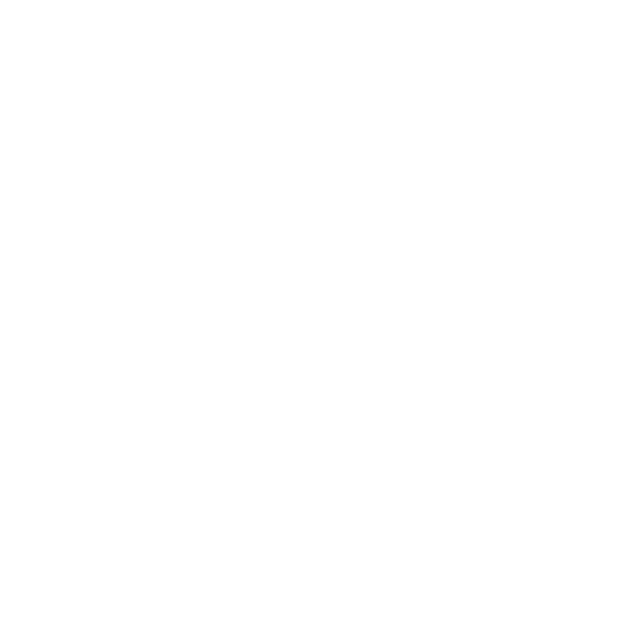
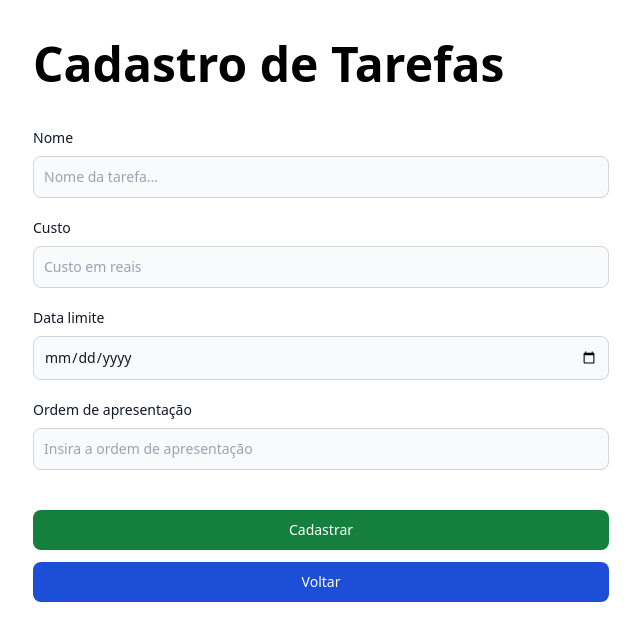
Before and after one commit to nelsonfjunior/front-tarefas, an Angular app: page /cadastro in a window 1280 px wide. Before the commit this address led to /. Shown: the top 640 px of the page, without its empty margins (319-959 px from the left). Built offline with nearby package versions, Linux system fonts and the light colour scheme.

Commit message:
feat: novas funcionalidades

```diff
--- a/src/app/app.config.ts
+++ b/src/app/app.config.ts
@@ -1,4 +1,4 @@
-import { ApplicationConfig, provideZoneChangeDetection } from '@angular/core';
+import { ApplicationConfig, LOCALE_ID, provideZoneChangeDetection} from '@angular/core';
 import { provideRouter } from '@angular/router';
 
 import { routes } from './app.routes';
@@ -7,7 +7,18 @@ import { provideAnimations } from '@angular/platform-browser/animations';
 
 import { provideToastr } from 'ngx-toastr';
 import { provideHttpClient } from '@angular/common/http';
+import { registerLocaleData } from '@angular/common';
+import ptBr from '@angular/common/locales/pt';
 
+registerLocaleData(ptBr);
 export const appConfig: ApplicationConfig = {
-  providers: [provideZoneChangeDetection({ eventCoalescing: true }), provideRouter(routes), provideClientHydration(), provideAnimations(), provideToastr(), provideHttpClient(),]
+  providers: [
+    provideZoneChangeDetection({ eventCoalescing: true }),
+    provideRouter(routes),
+    provideClientHydration(),
+    provideAnimations(),
+    provideToastr(),
+    provideHttpClient(),
+    {provide: LOCALE_ID, useValue: 'pt-br'}
+  ],
 };
--- a/src/app/app.routes.ts
+++ b/src/app/app.routes.ts
@@ -1,6 +1,10 @@
+import { CadastroComponent } from './pages/cadastro/cadastro.component';
+import { EdicaoComponent } from './pages/edicao/edicao.component';
 import { HomeComponent } from './pages/home/home.component';
 import { Routes } from '@angular/router';
 
 export const routes: Routes = [
-  {path:'', component: HomeComponent}
+  {path:'', component: HomeComponent},
+  {path:'cadastro', component: CadastroComponent},
+  {path:'edicao/:id', component: EdicaoComponent}
 ];
--- /dev/null
+++ b/src/app/components/formulario/formulario.component.html
@@ -0,0 +1,37 @@
+<div class="mt-10 md:container md:mx-auto">
+  <h1 class="text-5xl font-extrabold dark:text-black mx-auto max-w-xl">{{descTitulo}}</h1>
+  <form class="my-10 max-w-xl mx-auto" [formGroup]="tarefaForm" (ngSubmit)="submit()" #formDit="ngForm">
+    <div class="mb-5">
+      <label for="nome" class="block mb-2 text-sm font-medium text-gray-900 dark:text-black">Nome</label>
+      <input type="text" id="email" class="bg-gray-50 border border-gray-300 text-gray-900 text-sm rounded-lg focus:ring-blue-500 focus:border-blue-500 block w-full p-2.5 dark:bg-white-700 dark:border-gray-600 dark:placeholder-gray-400 dark:text-black dark:focus:ring-blue-500 dark:focus:border-blue-500" placeholder="Nome da tarefa..." required formControlName="nome"/>
+    </div>
+    <div class="mb-5">
+      <label for="custo" class="block mb-2 text-sm font-medium text-gray-900 dark:text-black">Custo</label>
+      <input type="number" id="password" class="bg-gray-50 border border-gray-300 text-gray-900 text-sm rounded-lg focus:ring-blue-500 focus:border-blue-500 block w-full p-2.5 dark:bg-white-700 dark:border-gray-600 dark:placeholder-gray-400 dark:text-black dark:focus:ring-blue-500 dark:focus:border-blue-500" placeholder="Custo em reais" required formControlName="custo"/>
+    </div>
+
+    <div class="mb-5">
+      <label for="data" class="block mb-2 text-sm font-medium text-gray-900 dark:text-black">Data limite</label>
+      <input type="date" id="password" class="bg-gray-50 border border-gray-300 text-gray-900 text-sm rounded-lg focus:ring-blue-500 focus:border-blue-500 block w-full p-2.5 dark:bg-white-700 dark:border-gray-600 dark:placeholder-gray-400 dark:text-black dark:focus:ring-blue-500 dark:focus:border-blue-500" placeholder="Insira a data limite" required formControlName="dataLimite"/>
+    </div>
+
+    <div class="mb-5">
+      <label for="ordem" class="block mb-2 text-sm font-medium text-gray-900 dark:text-black">Ordem de apresentação</label>
+      <input type="number" id="password" class="bg-gray-50 border border-gray-300 text-gray-900 text-sm rounded-lg focus:ring-blue-500 focus:border-blue-500 block w-full p-2.5 dark:bg-white-700 dark:border-gray-600 dark:placeholder-gray-400 dark:text-black dark:focus:ring-blue-500 dark:focus:border-blue-500" placeholder="Insira a ordem de apresentação" required formControlName="ordemApresentacao"/>
+    </div>
+
+    <button
+    type="submit"
+    class="mt-5 w-full focus:outline-none text-white bg-green-700 hover:bg-green-800 focus:ring-4 focus:ring-green-300 font-medium rounded-lg text-sm px-5 py-2.5 me-2 mb-2 dark:bg-green-600 dark:hover:bg-green-700 dark:focus:ring-green-800"
+  >
+    {{btnAcao}}
+  </button>
+  <button
+    routerLink="/"
+    type="submit"
+    class="mt-1 w-full text-white bg-blue-700 hover:bg-blue-800 focus:ring-4 focus:ring-blue-300 font-medium rounded-lg text-sm px-5 py-2.5 dark:bg-blue-600 dark:hover:bg-blue-700 focus:outline-none dark:focus:ring-blue-800"
+  >
+    Voltar
+  </button>
+  </form>
+</div>
--- /dev/null
+++ b/src/app/components/formulario/formulario.component.ts
@@ -0,0 +1,34 @@
+import { Component, EventEmitter, Input, LOCALE_ID, OnInit, Output } from '@angular/core';
+import { FormControl, FormGroup, FormsModule, ReactiveFormsModule } from '@angular/forms';
+import { Tarefa } from '../../interface/Tarefa';
+import { RouterModule } from '@angular/router';
+import { CommonModule } from '@angular/common';
+
+@Component({
+  selector: 'app-formulario',
+  standalone: true,
+  imports: [RouterModule,  FormsModule, ReactiveFormsModule, CommonModule],
+  templateUrl: './formulario.component.html',
+})
+export class FormularioComponent implements OnInit{
+  @Output() onSubmit = new EventEmitter<Tarefa>();
+  @Input() tarefa: Tarefa | null = null;
+  @Input() descTitulo!: string;
+  @Input() btnAcao!: string;
+
+  tarefaForm!: FormGroup;
+
+  ngOnInit(): void {
+    this.tarefaForm = new FormGroup({
+      nome: new FormControl(this.tarefa ? this.tarefa.nome : ''),
+      custo: new FormControl(this.tarefa ? this.tarefa.custo : ''),
+      dataLimite: new FormControl(this.tarefa ? this.tarefa.dataLimite : ''),
+      ordemApresentacao: new FormControl(this.tarefa ? this.tarefa.ordemApresentacao : '')
+    });
+  }
+
+  submit(){
+    this.onSubmit.emit(this.tarefaForm.value);
+  }
+
+}
--- /dev/null
+++ b/src/app/pages/cadastro/cadastro.component.html
@@ -0,0 +1,3 @@
+<div>
+  <app-formulario (onSubmit)="criarUsuario($event)" [btnAcao]="btnAcao" [descTitulo]="descTitulo"></app-formulario>
+</div>
--- /dev/null
+++ b/src/app/pages/cadastro/cadastro.component.ts
@@ -0,0 +1,37 @@
+import { TarefaService } from './../../service/tarefa.service';
+import { Component, LOCALE_ID } from '@angular/core';
+import { FormularioComponent } from "../../components/formulario/formulario.component";
+import { Tarefa } from '../../interface/Tarefa';
+import { Router } from '@angular/router';
+import { ToastrService } from 'ngx-toastr';
+import { CommonModule } from '@angular/common';
+
+@Component({
+  selector: 'app-cadastro',
+  standalone: true,
+  imports: [FormularioComponent, CommonModule],
+  templateUrl: './cadastro.component.html',
+})
+export class CadastroComponent {
+  btnAcao = 'Cadastrar';
+  descTitulo = 'Cadastro de Tarefas';
+
+  constructor(private tarefaService: TarefaService, private router: Router, private toastr: ToastrService) {}
+
+  criarUsuario(tarefa: Tarefa){
+    this.tarefaService.salvar(tarefa).subscribe({
+      next: (res) => {
+        this.toastr.success('Tarefa cadastrada com sucesso', 'Sucesso', {
+          timeOut: 3000,
+        });
+        this.router.navigate(['/']);
+      },
+      error: () => {
+        this.toastr.error('Erro ao cadastrar tarefa', 'Error', {
+          timeOut: 3000,
+        });
+      }
+    });
+  }
+
+}
--- /dev/null
+++ b/src/app/pages/edicao/edicao.component.html
@@ -0,0 +1,3 @@
+<div *ngIf="tarefa">
+  <app-formulario [tarefa]="tarefa" [btnAcao]="btnAcao" [descTitulo]="descTitulo" (onSubmit)="editarTarefa($event)"></app-formulario>
+</div>
--- /dev/null
+++ b/src/app/pages/edicao/edicao.component.ts
@@ -0,0 +1,59 @@
+import { Component, OnInit } from '@angular/core';
+import { TarefaService } from '../../service/tarefa.service';
+import { ActivatedRoute, Router } from '@angular/router';
+import { ToastrService } from 'ngx-toastr';
+import { Tarefa } from '../../interface/Tarefa';
+import { FormularioComponent } from "../../components/formulario/formulario.component";
+import { CommonModule } from '@angular/common';
+
+@Component({
+  selector: 'app-edicao',
+  standalone: true,
+  imports: [FormularioComponent, CommonModule],
+  templateUrl: './edicao.component.html',
+})
+export class EdicaoComponent implements OnInit{
+  btnAcao = 'Editar';
+  descTitulo = 'Edição de Tarefas';
+  tarefa!: Tarefa;
+
+  constructor(private tarefaService: TarefaService, private router: Router, private toastr: ToastrService, private route: ActivatedRoute) {}
+
+  ngOnInit(): void {
+    const id = Number(this.route.snapshot.paramMap.get('id'));
+    console.log(id);
+    if (id) {
+      this.listarPorId(id);
+    }
+  }
+
+  editarTarefa(tarefa: Tarefa){
+    this.tarefaService.editar(tarefa).subscribe({
+      next: (res) => {
+        this.toastr.success('Tarefa editada com sucesso', 'Sucesso', {
+          timeOut: 3000,
+        });
+        this.router.navigate(['/']);
+      },
+      error: () => {
+        this.toastr.error('Erro ao editar tarefa', 'Error', {
+          timeOut: 3000,
+        });
+      }
+    });
+  }
+
+  listarPorId(id: number){
+    this.tarefaService.listarPorId(id).subscribe({
+      next: (res) => {
+        this.tarefa = res;
+      },
+      error: () => {
+        this.toastr.error('Erro ao listar tarefa', 'Error', {
+          timeOut: 3000,
+        });
+      }
+    });
+  }
+
+}
--- a/src/app/pages/home/home.component.ts
+++ b/src/app/pages/home/home.component.ts
@@ -3,17 +3,19 @@ import { Tarefa } from '../../interface/Tarefa';
 import { TarefaService } from '../../service/tarefa.service';
 import { ToastrService } from 'ngx-toastr';
 import { CommonModule } from '@angular/common';
+import { Router, RouterModule } from '@angular/router';
 
 @Component({
   selector: 'app-home',
   standalone: true,
-  imports: [CommonModule],
+  imports: [CommonModule, RouterModule],
   templateUrl: './home.component.html',
 })
 export class HomeComponent implements OnInit{
   tarefas: Tarefa[] = [];
+  tarefasGeral: Tarefa[] = [];
 
-  constructor(private tarefaService: TarefaService, private toastr: ToastrService){}
+  constructor(private tarefaService: TarefaService, private toastr: ToastrService, private router: Router){}
 
   ngOnInit(): void {
     this.listarTarefas();
@@ -23,6 +25,7 @@ export class HomeComponent implements OnInit{
     this.tarefaService.listar().subscribe({
       next: (res) => {
         this.tarefas = res;
+        this.tarefasGeral = res;
       },
       error: () => {
         this.toastr.error('Erro ao listar tarefas', 'Error', {
@@ -33,5 +36,14 @@ export class HomeComponent implements OnInit{
     );
   }
 
+  search(event: Event){
+    const target = event.target as HTMLInputElement;
+    const value = target.value.toLowerCase();
+
+    this.tarefas = this.tarefasGeral.filter(tarefa => {
+      return tarefa.nome.toLowerCase().includes(value);
+    })
+  }
+
 
 }
--- a/src/app/service/tarefa.service.ts
+++ b/src/app/service/tarefa.service.ts
@@ -18,8 +18,8 @@ export class TarefaService {
     return this.http.post<Tarefa>(`${this.ApiUrl}/salvar`, tarefa);
   }
 
-  editar(tarefa: Tarefa, id: number) : Observable<Tarefa> {
-    return this.http.put<Tarefa>(`${this.ApiUrl}/${id}`, tarefa);
+  editar(tarefa: Tarefa) : Observable<Tarefa> {
+    return this.http.put<Tarefa>(`${this.ApiUrl}/${tarefa.id}`, tarefa);
   }
 
   deletar(id: number) : Observable<void> {
```
Also changed, not shown: src/app/pages/home/home.component.html (+29 -14 lines), 1 other file (tests, documents, lock files or other folders).
